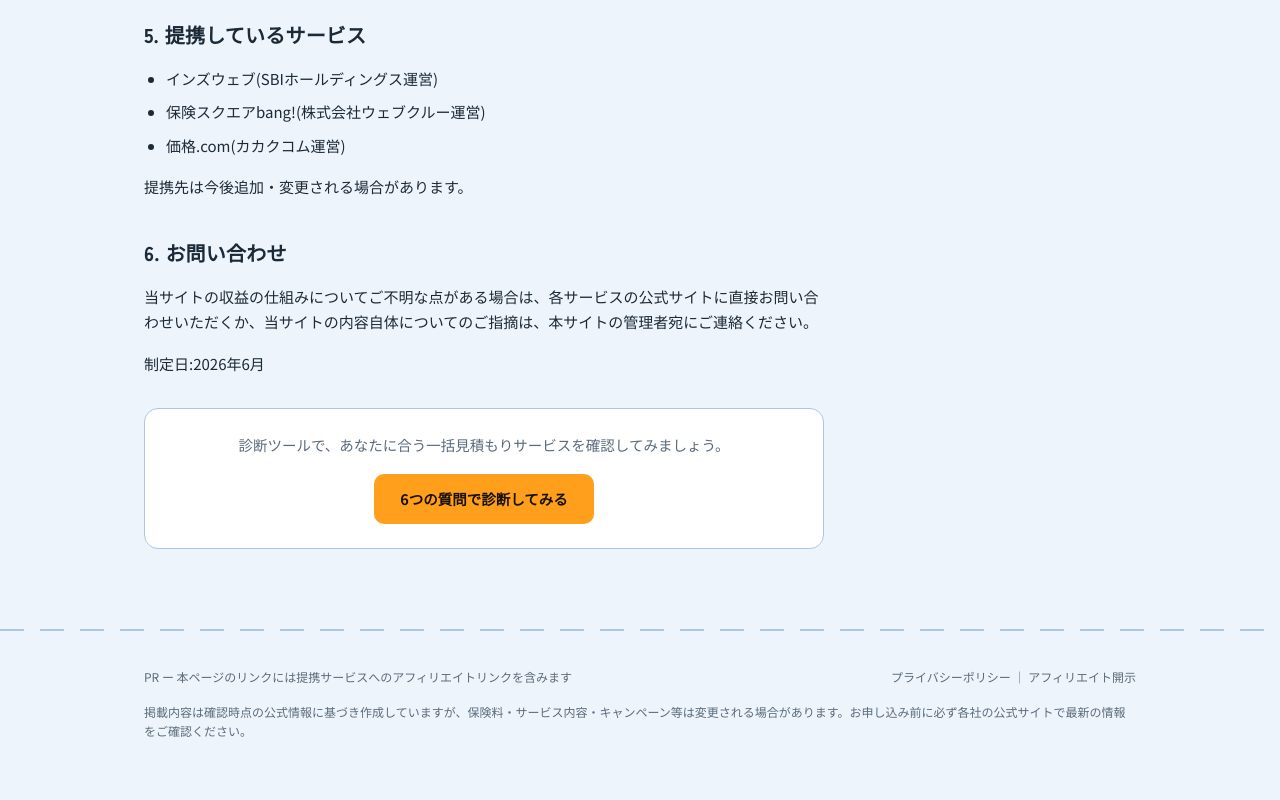
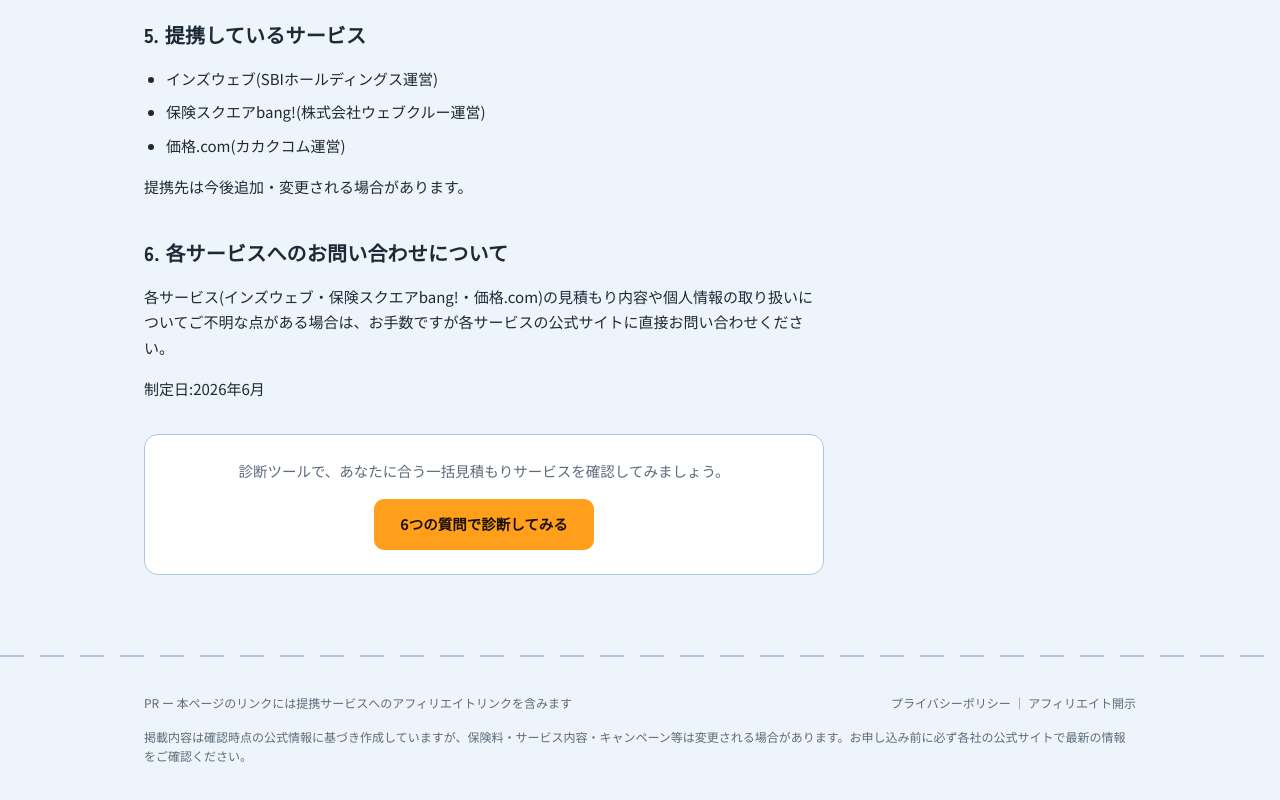
Before and after one commit to dog-calorie/norikaebin, a plain HTML site: page affiliate-disclosure.html in a window 1280 px wide. Shown: the part 1019-1819 px from the top of the page. Drawn offline with Linux system fonts and the light colour scheme.

Commit message:
Add files via upload

```diff
--- a/affiliate-disclosure.html
+++ b/affiliate-disclosure.html
@@ -53,8 +53,8 @@
     </ul>
     <p>提携先は今後追加・変更される場合があります。</p>
 
-    <h2>6. お問い合わせ</h2>
-    <p>当サイトの収益の仕組みについてご不明な点がある場合は、各サービスの公式サイトに直接お問い合わせいただくか、当サイトの内容自体についてのご指摘は、本サイトの管理者宛にご連絡ください。</p>
+    <h2>6. 各サービスへのお問い合わせについて</h2>
+    <p>各サービス(インズウェブ・保険スクエアbang!・価格.com)の見積もり内容や個人情報の取り扱いについてご不明な点がある場合は、お手数ですが各サービスの公式サイトに直接お問い合わせください。</p>
 
     <p class="article-meta">制定日:2026年6月</p>
 
```
